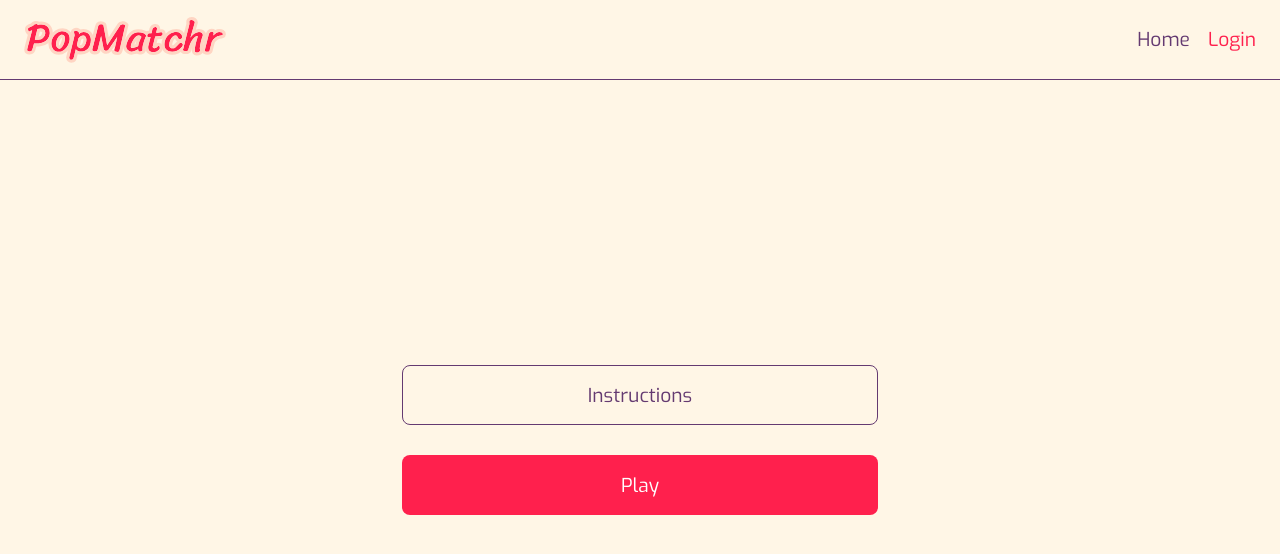
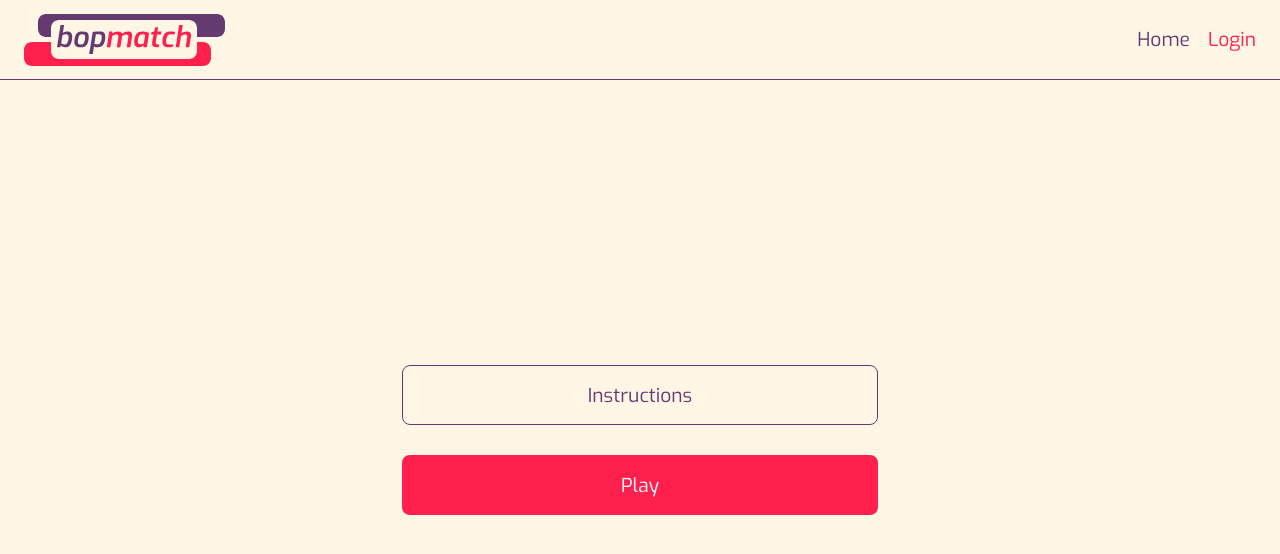
Before and after one commit to jacob-fm/spotify-guesser, a React (Vite) app: page / in a window 1280 px wide. Shown: the top 554 px of the page. Built offline with nearby package versions, Linux system fonts and the light colour scheme; no server answers.

Commit message:
new logo, header z-index fix

```diff
--- a/src/components/Header/Header.css
+++ b/src/components/Header/Header.css
@@ -12,6 +12,11 @@ nav {
   width: 100%;
   height: 100%;
   position: relative;
+}
+
+/* logo */
+a.header-logo {
+  display: flex;
 }
 
 /* hamburger icon */
@@ -53,6 +58,7 @@ ul.open .navlinks-container {
   right: 0;
   background-color: var(--primary);
   border-radius: 12px 0 0 12px;
+  z-index: 500;
 }
 
 .navlinks-container {
@@ -65,7 +71,6 @@ ul.open .navlinks-container {
 
   transition: 0.3s ease-out;
 
-  z-index: 500;
 }
 
 .navlink {
```
Also changed, not shown: public/assets/logo.png (deleted), public/assets/logo.svg.
